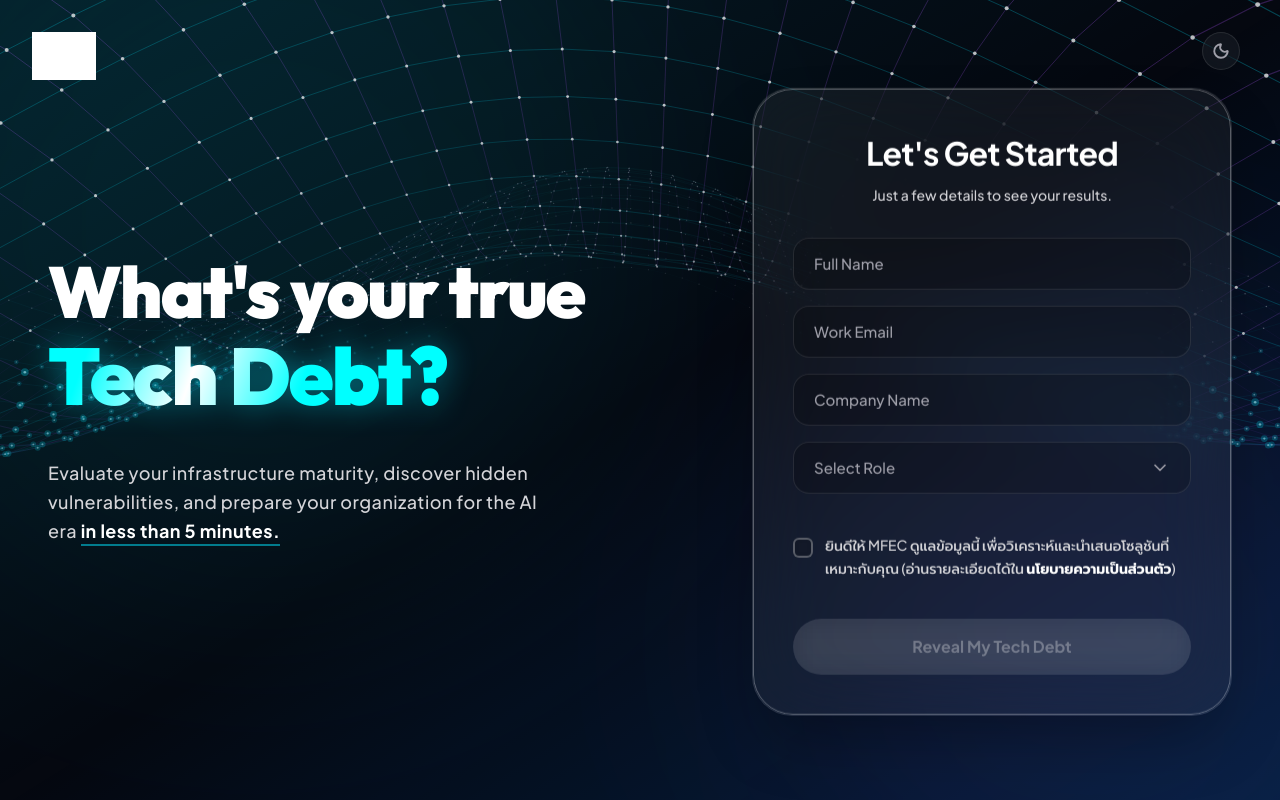
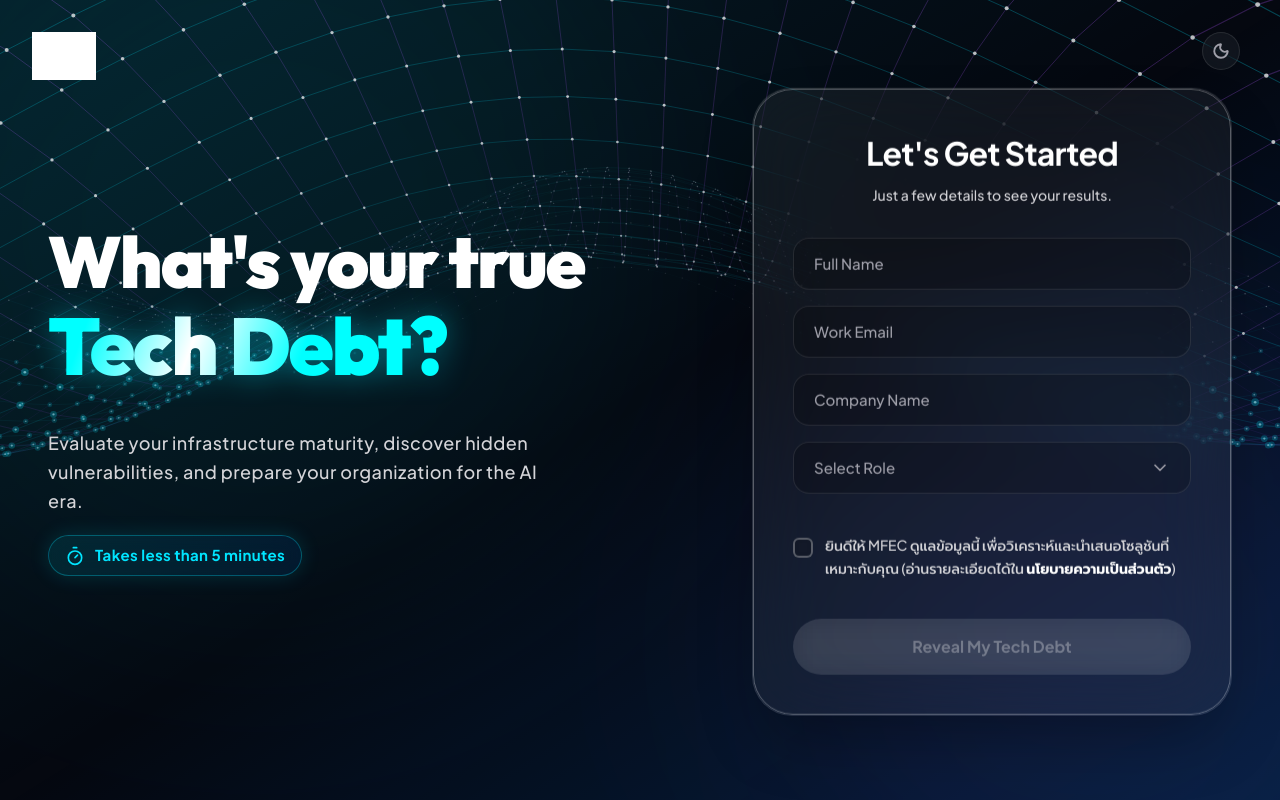
Before and after one commit to saereu-ps/tech-debt-assessment, a React (Vite) app: page / in a window 1280 px wide. Built offline with nearby package versions, Linux system fonts and the light colour scheme; grey boxes are pictures that could not be loaded.

Commit message:
Redesign description text and add premium Timer badge

```diff
--- a/src/components/LandingPage.tsx
+++ b/src/components/LandingPage.tsx
@@ -1,6 +1,6 @@
 import React, { useState } from 'react';
 import { motion, AnimatePresence } from 'framer-motion';
-import { ArrowRight, UserCircle2, ChevronDown, Mail, Building2, Briefcase, Sparkles, Check } from 'lucide-react';
+import { ArrowRight, UserCircle2, ChevronDown, Mail, Building2, Briefcase, Sparkles, Check, Timer } from 'lucide-react';
 import MeshGraphBackground from './MeshGraphBackground';
 import type { UserInfo } from '../App';
 import mfecLogo from '../assets/mfec-logo.png';
@@ -81,9 +81,15 @@ const LandingPage: React.FC<LandingPageProps> = ({ onStart }) => {
             </h1>
           </div>
 
-          <p className="text-[16px] md:text-[18px] font-medium max-w-[500px] mx-auto lg:mx-0 leading-relaxed tracking-wide mt-4 text-zinc-600 dark:text-zinc-300">
-            Evaluate your infrastructure maturity, discover hidden vulnerabilities, and prepare your organization for the AI era <span className="text-zinc-900 dark:text-white font-bold border-b-2 border-[#00e5ff]/50 pb-0.5">in less than 5 minutes.</span>
-          </p>
+          <div className="flex flex-col gap-5 max-w-[500px] mx-auto lg:mx-0 mt-4 relative z-10 text-center lg:text-left">
+            <p className="text-[16px] md:text-[18px] font-medium leading-relaxed tracking-wide text-zinc-600 dark:text-zinc-300">
+              Evaluate your infrastructure maturity, discover hidden vulnerabilities, and prepare your organization for the AI era.
+            </p>
+            <div className="flex items-center gap-2.5 w-fit px-4 py-2 rounded-full bg-gradient-to-r from-[#00e5ff]/10 to-[#0077ff]/10 border border-[#00e5ff]/30 shadow-[0_0_20px_rgba(0,229,255,0.15)] text-[#00e5ff] dark:text-[#00e5ff] backdrop-blur-md mx-auto lg:mx-0 transition-transform hover:scale-105">
+              <Timer className="w-4 h-4 md:w-5 md:h-5" />
+              <span className="text-[14px] md:text-[15px] font-bold tracking-wide">Takes less than 5 minutes</span>
+            </div>
+          </div>
         </motion.div>
 
         {/* Right Side: VisionOS Form */}
```
